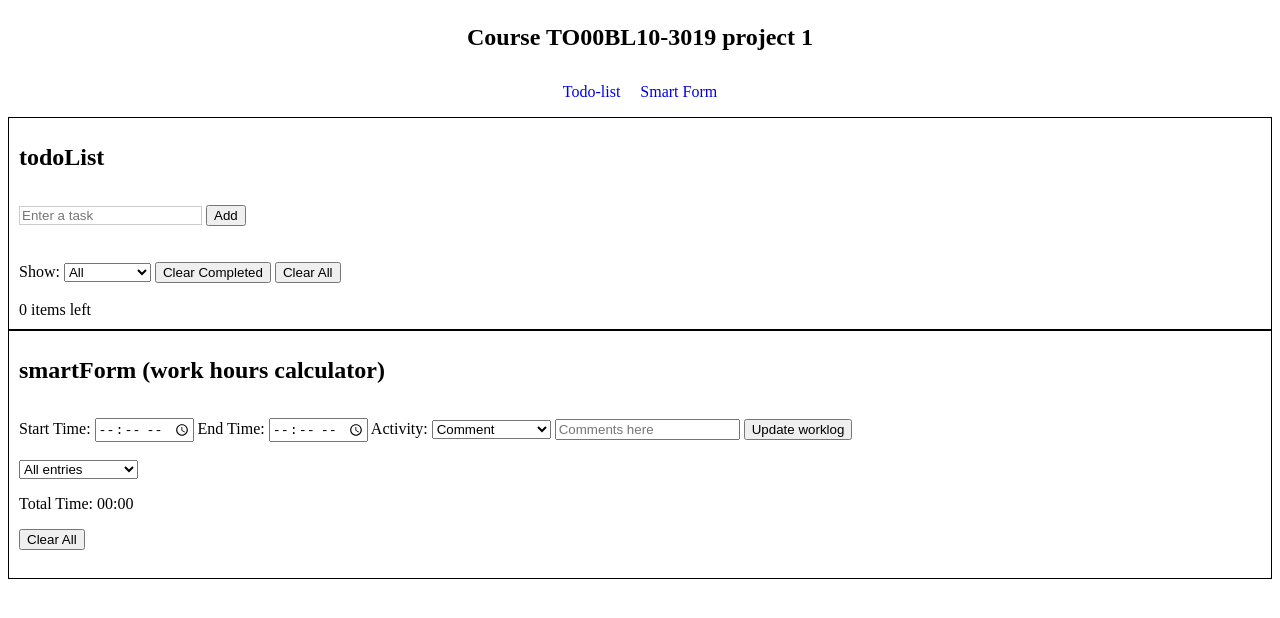
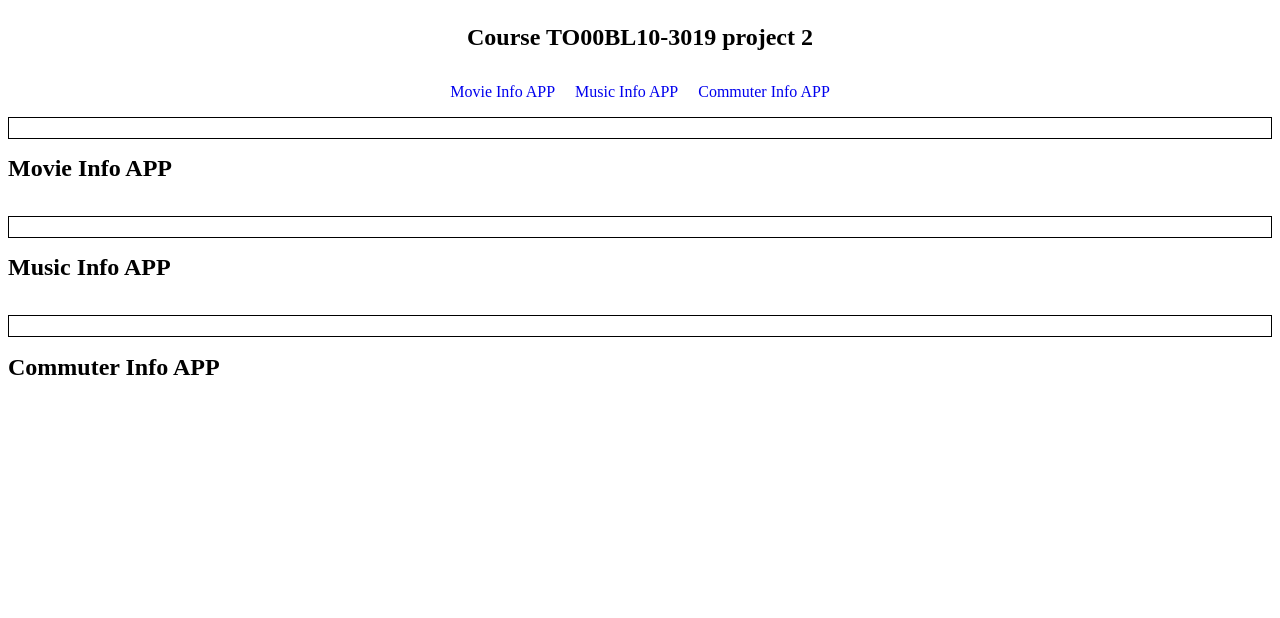
Before and after one commit to Bassenheim/TO00BL10-3019-2, a plain HTML site: page index.html in a window 1280 px wide. Drawn offline with Linux system fonts and the light colour scheme.

Commit message:
setting up

```diff
--- a/index.html
+++ b/index.html
@@ -10,80 +10,31 @@
 <body>
     <div class="laatikko">
         <div class="valikko">
-            <h1 class="otsikko">Course TO00BL10-3019 project 1</h1>
+            <h1 class="otsikko">Course TO00BL10-3019 project 2</h1>
             <ul class="linkkivalikko">
-                <li><a href="#todoList">Todo-list</a></li>
-                <li><a href="#smartForm">Smart Form</a></li>
+                <li><a href="#leffaAPP">Movie Info APP</a></li>
+                <li><a href="#musaAPP"">Music Info APP</a></li>
+                <li><a href="#liikenneAPP"">Commuter Info APP</a></li>
             </ul>
         </div>
 
-        <div class="osio" id="todoList">
-            <h1 class="otsikko">todoList</h1>
-            <br>
-            <div id="input-container">
-                <input id="listaTehtava" type="text" placeholder="Enter a task">
-                <button id="listaLisaa">Add</button>
-            </div>
-            <div id="virheViesti"></div>
-            <br>
-            <div id="listaLista">
+        <div class="osio" id="leffaAPP"></div>
+        <h1 class="otsikko">Movie Info APP</h1>
+        <br>
+        </div>
+        <script src="js/leffaAPP.js" defer></script>
 
-            </div>
-            <br>
-            <div id="options">
-                <label>Show:
-                    <select id="listaFiltteri">
-                        <option value="all">All</option>
-                        <option value="active">Active</option>
-                        <option value="completed">Completed</option>
-                    </select>
-                </label>
-                <button id="listaTyhjenna">Clear Completed</button>
-                <button id="listaTyhjennaKaikki">Clear All</button>
-            </div>
-            <br>
-            <div id="listaLaskin">0 items left</div>
+        <div class="osio" id="musaAPP"></div>
+        <h1 class="otsikko">Music Info APP</h1>
+        <br>
         </div>
-        <script src="js/list.js" defer></script>
+        <script src="js/musaAPP.js" defer></script>
 
-        <div class="osio" id="smartForm">
-            <h1 class="otsikko">smartForm (work hours calculator)</h1>
-            <br>
-            <form id="tyoajanSeuranta">
-                <label for="aloitusAika">Start Time:</label>
-                <input type="time" id="aloitusAika" required>
-                <label for="lopetusAika">End Time:</label>
-                <input type="time" id="lopetusAika" required>
-                <label for="aktiviteetti">Activity:</label>
-                <select id="aktiviteetti">
-                    <option value="comment">Comment</option>
-                    <option value="lunch">Lunch</option>
-                    <option value="outoftheoffice">Out of the Office</option>
-                    <option value="vacation">Vacation</option>
-                </select>
-                <input type="text" id="comments" placeholder="Comments here">
-                <button type="submit" id="tallennaTiedot">Update worklog</button>
-            </form>
-            <div id="virheMessage"></div>
-            <br>
-            <select id="aktiviteettiFiltteri">
-                <option value="all">All entries</option>
-                <option value="comment">Comment</option>
-                <option value="lunch">Lunch</option>
-                <option value="outoftheoffice">Out of the Office</option>
-                <option value="vacation">Vacation</option>
-              </select>
-            <br>
-            <div id="aikaYht">
-                <p>Total Time: <span id="totalTime">00:00</span></p>
-                <button id="tyhjennaTiedot">Clear All</button>
-            </div>
-            <br>
-            <div id="recordedInfo"></div>
+        <div class="osio" id="liikenneAPP"></div>
+        <h1 class="otsikko">Commuter Info APP</h1>
+        <br>
+        </div>
+        <script src="js/liikenneAPP.js" defer></script>
 
-        </div>
-        <script src="js/form.js" ></script>
-
-    </div>
 </body>
 </html>
```
Also changed, not shown: js/leffaAPP.js (added), js/liikenneAPP.js (added), js/musaAPP.js (added).
